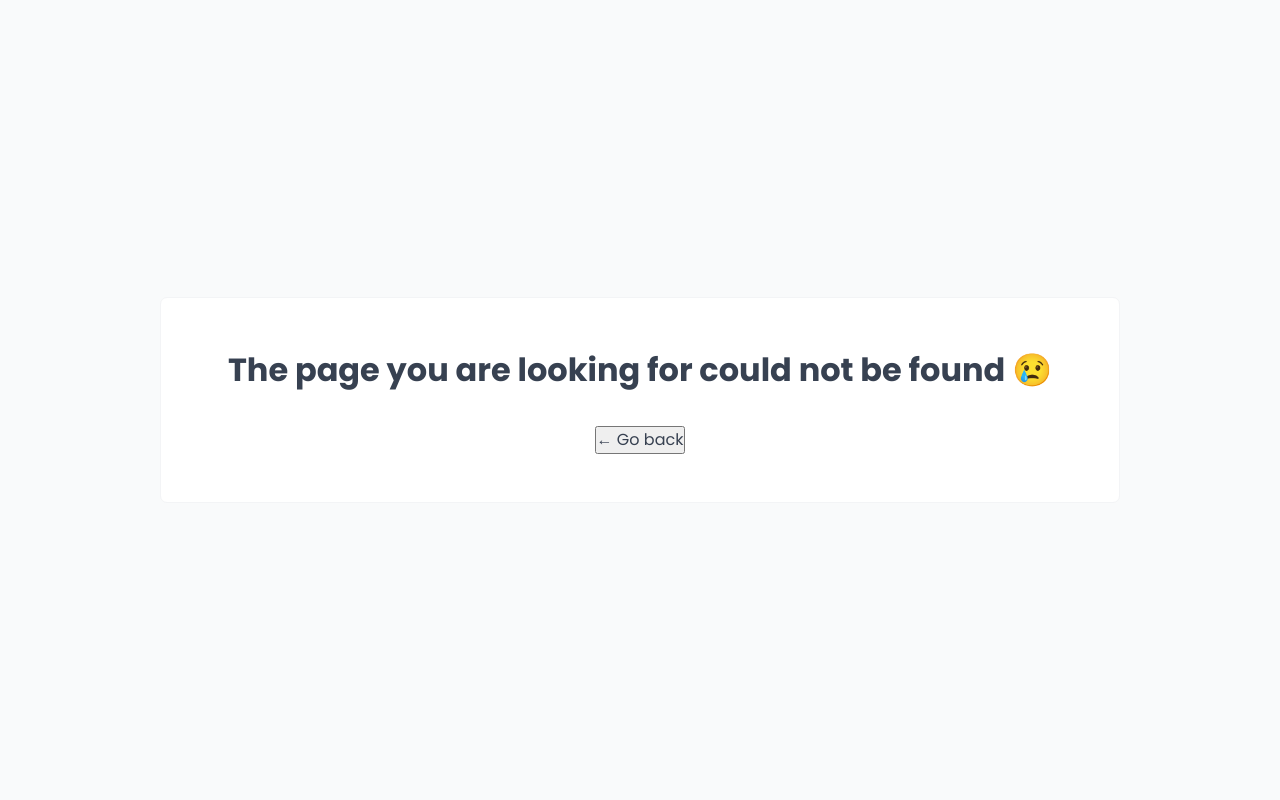
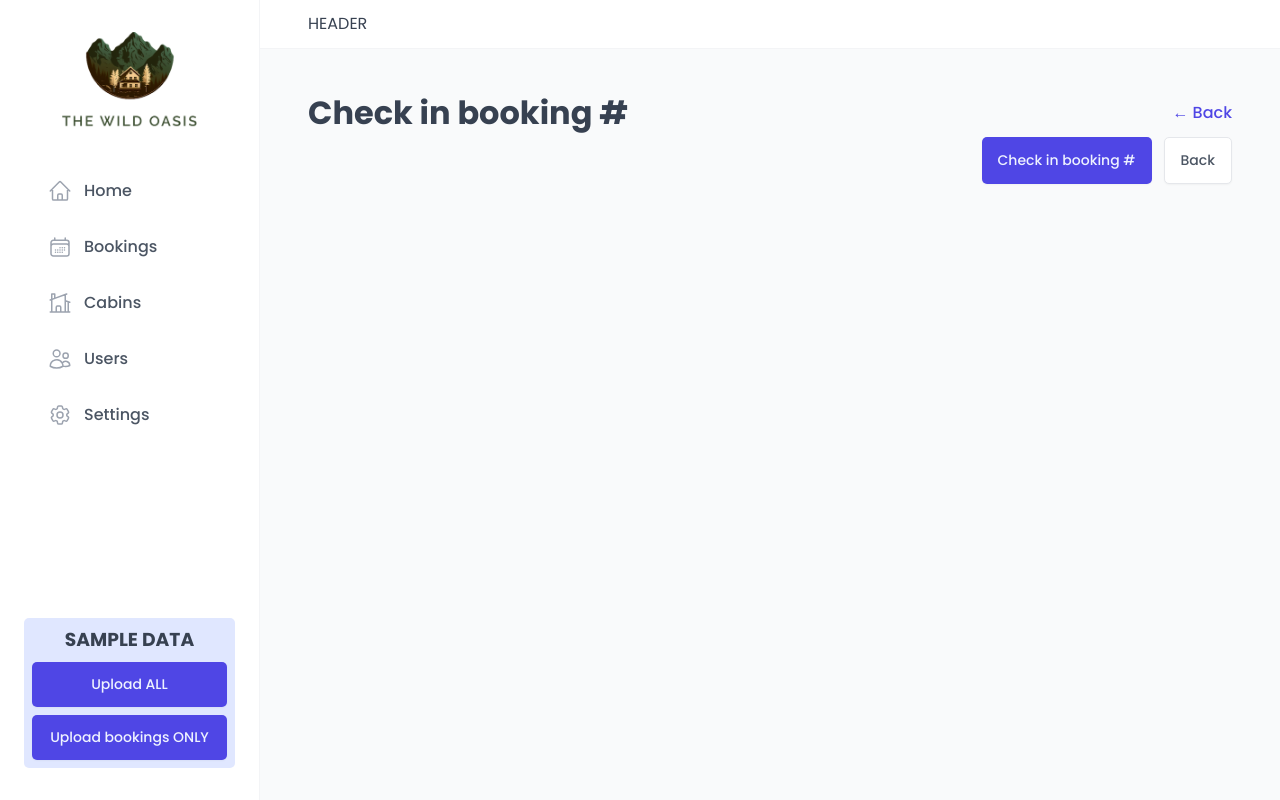
Before and after one commit to ionStici/the-wild-oasis, a React (Vite) app: page /checkin/1 in a window 1280 px wide. Built offline with nearby package versions, Linux system fonts and the light colour scheme; a web font is replaced by a local one.

Commit message:
Working with bookings

```diff
--- a/src/App.jsx
+++ b/src/App.jsx
@@ -1,5 +1,6 @@
 import Dashboard from './pages/Dashboard';
 import Bookings from './pages/Bookings';
+import Booking from './pages/Booking';
 import Cabins from './pages/Cabins';
 import Users from './pages/Users';
 import Settings from './pages/Settings';
@@ -16,6 +17,7 @@ import { QueryClient, QueryClientProvider } from '@tanstack/react-query';
 import { ReactQueryDevtools } from '@tanstack/react-query-devtools';
 
 import { Toaster } from 'react-hot-toast';
+import CheckIn from './pages/CheckIn';
 
 const queryClient = new QueryClient({
   defaultOptions: { queries: { staleTime: 0, gcTime: 1000 } },
@@ -34,6 +36,8 @@ function App() {
               <Route index element={<Navigate replace to="dashboard" />} />
               <Route path="dashboard" element={<Dashboard />} />
               <Route path="bookings" element={<Bookings />} />
+              <Route path="bookings/:bookingId" element={<Booking />} />
+              <Route path="checkin/:bookingId" element={<CheckIn />} />
               <Route path="cabins" element={<Cabins />} />
               <Route path="users" element={<Users />} />
               <Route path="settings" element={<Settings />} />
--- a/src/features/bookings/BookingDataBox.jsx
+++ b/src/features/bookings/BookingDataBox.jsx
@@ -1,16 +1,16 @@
-import styled from "styled-components";
-import { format, isToday } from "date-fns";
+import styled from 'styled-components';
+import { format, isToday } from 'date-fns';
 import {
   HiOutlineChatBubbleBottomCenterText,
   HiOutlineCheckCircle,
   HiOutlineCurrencyDollar,
   HiOutlineHomeModern,
-} from "react-icons/hi2";
+} from 'react-icons/hi2';
 
-import DataItem from "../../ui/DataItem";
-import { Flag } from "../../ui/Flag";
+import DataItem from '../../ui/DataItem';
+import { Flag } from '../../ui/Flag';
 
-import { formatDistanceFromNow, formatCurrency } from "../../utils/helpers";
+import { formatDistanceFromNow, formatCurrency } from '../../utils/helpers';
 
 const StyledBookingDataBox = styled.section`
   /* Box */
@@ -45,7 +45,7 @@ const Header = styled.header`
   }
 
   & span {
-    font-family: "Sono";
+    font-family: 'Sono';
     font-size: 2rem;
     margin-left: 4px;
   }
@@ -76,10 +76,8 @@ const Price = styled.div`
   border-radius: var(--border-radius-sm);
   margin-top: 2.4rem;
 
-  background-color: ${(props) =>
-    props.isPaid ? "var(--color-green-100)" : "var(--color-yellow-100)"};
-  color: ${(props) =>
-    props.isPaid ? "var(--color-green-700)" : "var(--color-yellow-700)"};
+  background-color: ${(props) => (props.$isPaid ? 'var(--color-green-100)' : 'var(--color-yellow-100)')};
+  color: ${(props) => (props.$isPaid ? 'var(--color-green-700)' : 'var(--color-yellow-700)')};
 
   & p:last-child {
     text-transform: uppercase;
@@ -130,11 +128,9 @@ function BookingDataBox({ booking }) {
         </div>
 
         <p>
-          {format(new Date(startDate), "EEE, MMM dd yyyy")} (
-          {isToday(new Date(startDate))
-            ? "Today"
-            : formatDistanceFromNow(startDate)}
-          ) &mdash; {format(new Date(endDate), "EEE, MMM dd yyyy")}
+          {format(new Date(startDate), 'EEE, MMM dd yyyy')} (
+          {isToday(new Date(startDate)) ? 'Today' : formatDistanceFromNow(startDate)}) &mdash;{' '}
+          {format(new Date(endDate), 'EEE, MMM dd yyyy')}
         </p>
       </Header>
 
@@ -142,7 +138,7 @@ function BookingDataBox({ booking }) {
         <Guest>
           {countryFlag && <Flag src={countryFlag} alt={`Flag of ${country}`} />}
           <p>
-            {guestName} {numGuests > 1 ? `+ ${numGuests - 1} guests` : ""}
+            {guestName} {numGuests > 1 ? `+ ${numGuests - 1} guests` : ''}
           </p>
           <span>&bull;</span>
           <p>{email}</p>
@@ -151,34 +147,28 @@ function BookingDataBox({ booking }) {
         </Guest>
 
         {observations && (
-          <DataItem
-            icon={<HiOutlineChatBubbleBottomCenterText />}
-            label="Observations"
-          >
+          <DataItem icon={<HiOutlineChatBubbleBottomCenterText />} label="Observations">
             {observations}
           </DataItem>
         )}
 
         <DataItem icon={<HiOutlineCheckCircle />} label="Breakfast included?">
-          {hasBreakfast ? "Yes" : "No"}
+          {hasBreakfast ? 'Yes' : 'No'}
         </DataItem>
 
-        <Price isPaid={isPaid}>
+        <Price $isPaid={isPaid}>
           <DataItem icon={<HiOutlineCurrencyDollar />} label={`Total price`}>
             {formatCurrency(totalPrice)}
 
-            {hasBreakfast &&
-              ` (${formatCurrency(cabinPrice)} cabin + ${formatCurrency(
-                extrasPrice
-              )} breakfast)`}
+            {hasBreakfast && ` (${formatCurrency(cabinPrice)} cabin + ${formatCurrency(extrasPrice)} breakfast)`}
           </DataItem>
 
-          <p>{isPaid ? "Paid" : "Will pay at property"}</p>
+          <p>{isPaid ? 'Paid' : 'Will pay at property'}</p>
         </Price>
       </Section>
 
       <Footer>
-        <p>Booked {format(new Date(created_at), "EEE, MMM dd yyyy, p")}</p>
+        <p>Booked {format(new Date(created_at), 'EEE, MMM dd yyyy, p')}</p>
       </Footer>
     </StyledBookingDataBox>
   );
--- a/src/features/bookings/BookingDetail.jsx
+++ b/src/features/bookings/BookingDetail.jsx
@@ -1,14 +1,17 @@
-import styled from "styled-components";
+import styled from 'styled-components';
 
-import BookingDataBox from "./BookingDataBox";
-import Row from "../../ui/Row";
-import Heading from "../../ui/Heading";
-import Tag from "../../ui/Tag";
-import ButtonGroup from "../../ui/ButtonGroup";
-import Button from "../../ui/Button";
-import ButtonText from "../../ui/ButtonText";
+import BookingDataBox from './BookingDataBox';
+import Row from '../../ui/Row';
+import Heading from '../../ui/Heading';
+import Tag from '../../ui/Tag';
+import ButtonGroup from '../../ui/ButtonGroup';
+import Button from '../../ui/Button';
+import ButtonText from '../../ui/ButtonText';
 
-import { useMoveBack } from "../../hooks/useMoveBack";
+import { useMoveBack } from '../../hooks/useMoveBack';
+import { useBooking } from './useBooking';
+import Spinner from '../../ui/Spinner';
+import { useNavigate } from 'react-router-dom';
 
 const HeadingGroup = styled.div`
   display: flex;
@@ -17,23 +20,27 @@ const HeadingGroup = styled.div`
 `;
 
 function BookingDetail() {
-  const booking = {};
-  const status = "checked-in";
+  const { navigate } = useNavigate();
+  const { booking, isPending } = useBooking();
 
   const moveBack = useMoveBack();
 
+  if (isPending) return <Spinner />;
+
+  const { status, id: bookingId } = booking;
+
   const statusToTagName = {
-    unconfirmed: "blue",
-    "checked-in": "green",
-    "checked-out": "silver",
+    unconfirmed: 'blue',
+    'checked-in': 'green',
+    'checked-out': 'silver',
   };
 
   return (
     <>
       <Row type="horizontal">
         <HeadingGroup>
-          <Heading as="h1">Booking #X</Heading>
-          <Tag type={statusToTagName[status]}>{status.replace("-", " ")}</Tag>
+          <Heading as="h1">Booking {bookingId}</Heading>
+          <Tag type={statusToTagName[status]}>{status.replace('-', ' ')}</Tag>
         </HeadingGroup>
         <ButtonText onClick={moveBack}>&larr; Back</ButtonText>
       </Row>
@@ -41,7 +48,9 @@ function BookingDetail() {
       <BookingDataBox booking={booking} />
 
       <ButtonGroup>
-        <Button variation="secondary" onClick={moveBack}>
+        {status === 'unconfirmed' && <Button onClick={() => navigate(`/checkin/${bookingId}`)}>Check in</Button>}
+
+        <Button $variation="secondary" onClick={moveBack}>
           Back
         </Button>
       </ButtonGroup>
--- a/src/features/bookings/BookingRow.jsx
+++ b/src/features/bookings/BookingRow.jsx
@@ -6,6 +6,9 @@ import Table from '../../ui/Table';
 
 import { formatCurrency } from '../../utils/helpers';
 import { formatDistanceFromNow } from '../../utils/helpers';
+import Menus from '../../ui/Menus';
+import { HiArrowDownOnSquare, HiEye } from 'react-icons/hi2';
+import { useNavigate } from 'react-router-dom';
 
 const Cabin = styled.div`
   font-size: 1.6rem;
@@ -48,6 +51,7 @@ function BookingRow({
     cabins: { name: cabinName },
   },
 }) {
+  const navigate = useNavigate();
   const statusToTagName = {
     unconfirmed: 'blue',
     'checked-in': 'green',
@@ -75,6 +79,21 @@ function BookingRow({
       <Tag type={statusToTagName[status]}>{status.replace('-', ' ')}</Tag>
 
       <Amount>{formatCurrency(totalPrice)}</Amount>
+
+      <Menus.Menu>
+        <Menus.Toggle id={bookingId} />
+        <Menus.List id={bookingId}>
+          <Menus.Button icon={<HiEye />} onClick={() => navigate(`/bookings/${bookingId}`)}>
+            See details
+          </Menus.Button>
+
+          {status === 'unconfirmed' && (
+            <Menus.Button icon={<HiArrowDownOnSquare />} onClick={() => navigate(`/checkin/${bookingId}`)}>
+              Check in
+            </Menus.Button>
+          )}
+        </Menus.List>
+      </Menus.Menu>
     </Table.Row>
   );
 }
--- /dev/null
+++ b/src/features/bookings/useBooking.js
@@ -0,0 +1,19 @@
+import { useQuery } from '@tanstack/react-query';
+import { getBooking } from '../../services/apiBookings';
+import { useParams } from 'react-router-dom';
+
+export function useBooking() {
+  const { bookingId } = useParams();
+
+  const {
+    isPending,
+    data: booking,
+    error,
+  } = useQuery({
+    queryKey: ['booking'],
+    queryFn: () => getBooking(bookingId),
+    retry: false,
+  });
+
+  return { isPending, booking, error };
+}
--- a/src/features/bookings/useBookings.js
+++ b/src/features/bookings/useBookings.js
@@ -1,8 +1,10 @@
-import { useQuery } from '@tanstack/react-query';
+import { useQuery, useQueryClient } from '@tanstack/react-query';
 import { getBookings } from '../../services/apiBookings';
 import { useSearchParams } from 'react-router-dom';
+import { PAGE_SIZE } from '../../utils/constants';
 
 export function useBookings() {
+  const queryClient = useQueryClient();
   const [searchParams] = useSearchParams();
 
   // FILTER
@@ -27,5 +29,22 @@ export function useBookings() {
     queryFn: () => getBookings({ filter, sortBy, page }),
   });
 
+  // PRE-FETCHING
+  const pageCount = Math.ceil(count / PAGE_SIZE);
+
+  if (page < pageCount) {
+    queryClient.prefetchQuery({
+      queryKey: ['bookings', filter, sortBy, page + 1],
+      queryFn: () => getBookings({ filter, sortBy, page: page + 1 }),
+    });
+  }
+
+  if (page > pageCount) {
+    queryClient.prefetchQuery({
+      queryKey: ['bookings', filter, sortBy, page - 1],
+      queryFn: () => getBookings({ filter, sortBy, page: page - 1 }),
+    });
+  }
+
   return { isPending, bookings, count, error };
 }
--- a/src/features/check-in-out/CheckinBooking.jsx
+++ b/src/features/check-in-out/CheckinBooking.jsx
@@ -1,13 +1,13 @@
-import styled from "styled-components";
-import BookingDataBox from "../../features/bookings/BookingDataBox";
+import styled from 'styled-components';
+import BookingDataBox from '../../features/bookings/BookingDataBox';
 
-import Row from "../../ui/Row";
-import Heading from "../../ui/Heading";
-import ButtonGroup from "../../ui/ButtonGroup";
-import Button from "../../ui/Button";
-import ButtonText from "../../ui/ButtonText";
+import Row from '../../ui/Row';
+import Heading from '../../ui/Heading';
+import ButtonGroup from '../../ui/ButtonGroup';
+import Button from '../../ui/Button';
+import ButtonText from '../../ui/ButtonText';
 
-import { useMoveBack } from "../../hooks/useMoveBack";
+import { useMoveBack } from '../../hooks/useMoveBack';
 
 const Box = styled.div`
   /* Box */
@@ -22,14 +22,7 @@ function CheckinBooking() {
 
   const booking = {};
 
-  const {
-    id: bookingId,
-    guests,
-    totalPrice,
-    numGuests,
-    hasBreakfast,
-    numNights,
-  } = booking;
+  const { id: bookingId, guests, totalPrice, numGuests, hasBreakfast, numNights } = booking;
 
   function handleCheckin() {}
 
@@ -40,11 +33,11 @@ function CheckinBooking() {
         <ButtonText onClick={moveBack}>&larr; Back</ButtonText>
       </Row>
 
-      <BookingDataBox booking={booking} />
+      {/* <BookingDataBox booking={booking} /> */}
 
       <ButtonGroup>
         <Button onClick={handleCheckin}>Check in booking #{bookingId}</Button>
-        <Button variation="secondary" onClick={moveBack}>
+        <Button $variation="secondary" onClick={moveBack}>
           Back
         </Button>
       </ButtonGroup>
--- /dev/null
+++ b/src/pages/Booking.jsx
@@ -0,0 +1,7 @@
+import BookingDetail from '../features/bookings/BookingDetail';
+
+function Booking() {
+  return <BookingDetail />;
+}
+
+export default Booking;
--- /dev/null
+++ b/src/pages/CheckIn.jsx
@@ -0,0 +1,11 @@
+import CheckinBooking from '../features/check-in-out/CheckinBooking';
+
+function CheckIn() {
+  return (
+    <div>
+      <CheckinBooking />
+    </div>
+  );
+}
+
+export default CheckIn;
--- a/src/ui/Button.jsx
+++ b/src/ui/Button.jsx
@@ -53,13 +53,13 @@ const Button = styled.button`
   border-radius: var(--border-radius-sm);
   box-shadow: var(--shadow-sm);
 
-  ${props => sizes[props.size]}
-  ${props => variations[props.$variation]}
+  ${(props) => sizes[props.$size]}
+  ${(props) => variations[props.$variation]}
 `;
 
 Button.defaultProps = {
   $variation: 'primary',
-  size: 'medium',
+  $size: 'medium',
 };
 
 export default Button;
--- a/src/ui/Sidebar.jsx
+++ b/src/ui/Sidebar.jsx
@@ -20,6 +20,7 @@ function Sidebar() {
       <Logo />
       <MainNav />
 
+      {/* TEMP */}
       <Uploader />
     </StyledSidebar>
   );
```
